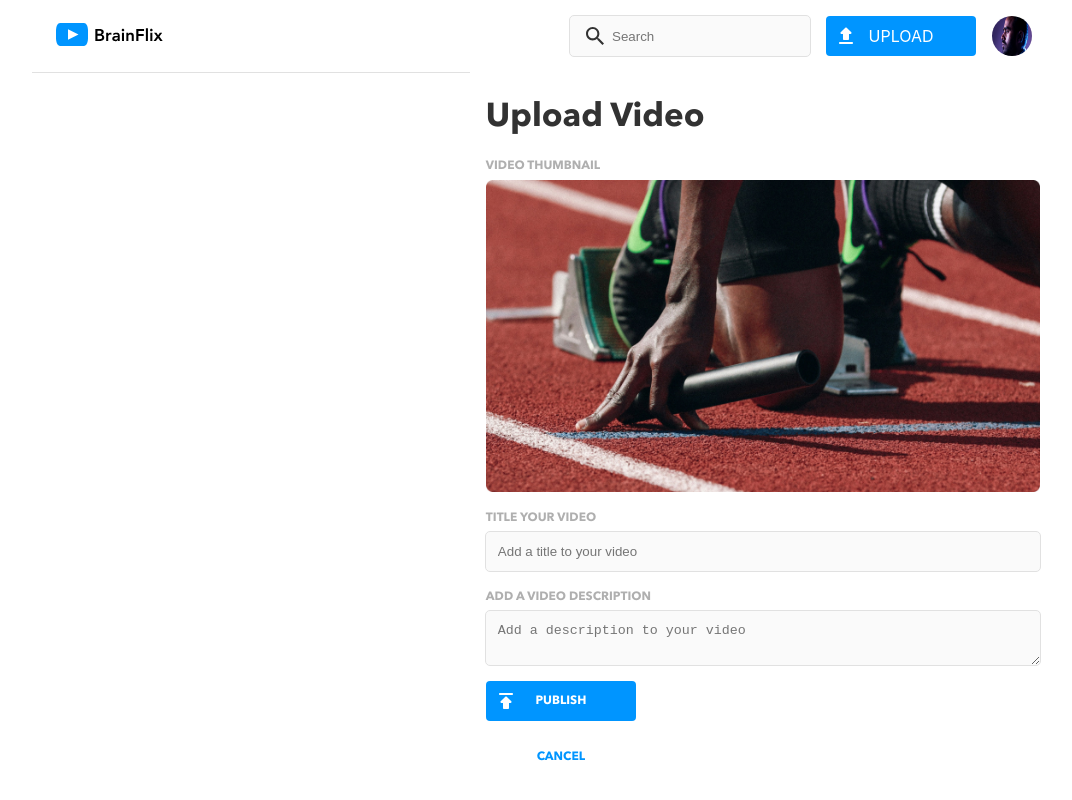
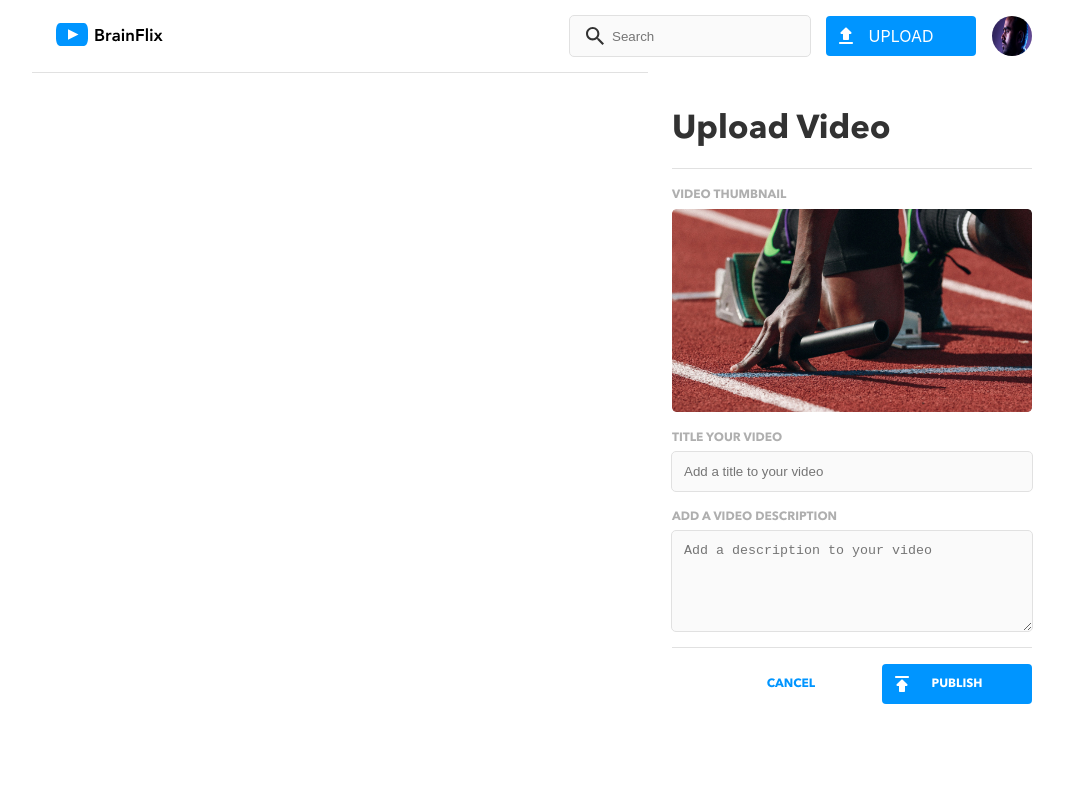
Before and after one commit to ganiular/video-web-demo, a React (Create React App) app: page /upload-video in a window 1280 px wide. Shown: the whole page, without its empty margins (96-1168 px from the left). Built offline with nearby package versions, Linux system fonts and the light colour scheme.

Commit message:
tablet design

```diff
--- a/src/components/VideoForm/VideoForm.js
+++ b/src/components/VideoForm/VideoForm.js
@@ -21,6 +21,7 @@ function VideoForm() {
                     <textarea className='video-form__text' placeholder="Add a description to your video"></textarea>
                 </div>
             </div>
+            <div className='divider not-mobile'></div>
             <div className='video-form__actions'>
                 <TextAndIconButton icon={publishIcon} text="PUBLISH" />
                 <CancelButton />
--- a/src/components/VideoForm/VideoForm.scss
+++ b/src/components/VideoForm/VideoForm.scss
@@ -31,7 +31,7 @@
         border-radius: 4px;
         border: none;
         outline: 1px solid $mercury-color;
-        resize: vertical;
+
 
         &:active,
         &:focus-within {
@@ -52,4 +52,22 @@
     label {
         color: $silver-color;
     }
+
+    textarea {
+        resize: vertical;
+        height: 100px;
+    }
 }
+
+@include tablet {
+    .video-form {
+
+        &__image {
+            width: 360px;
+        }
+
+        &__actions {
+            flex-direction: row-reverse;
+        }
+    }
+}
--- a/src/pages/VideoUpload/VideoUpload.js
+++ b/src/pages/VideoUpload/VideoUpload.js
@@ -7,6 +7,7 @@ function VideoUploadPage() {
             <div className='divider'></div>
             <section className='upload-section'>
                 <h1 className='upload-section__header'>Upload Video</h1>
+                <div className='divider not-mobile'></div>
                 <VideoForm />
             </section>
         </main>
--- a/src/pages/VideoUpload/VideoUpload.scss
+++ b/src/pages/VideoUpload/VideoUpload.scss
@@ -1,7 +1,15 @@
+@import '../../styles/partials/variable';
+@import '../../styles/partials/mixins';
+
 .upload-section {
+    display: flex;
+    flex-direction: column;
+    gap: 16px;
     padding: 24px 16px 16px;
+}
 
-    &__header {
-        padding-bottom: 16px;
+@include tablet {
+    .upload-section {
+        padding: 36px 24px 24px;
     }
 }
--- a/src/styles/partials/_global.scss
+++ b/src/styles/partials/_global.scss
@@ -11,6 +11,10 @@
     width: 100%;
     height: 1px;
     background-color: $mercury-color;
+
+    &.not-mobile {
+        display: none;
+    }
 }
 
 @include tablet {
@@ -18,5 +22,9 @@
         &.mobile {
             display: none;
         }
+
+        &.not-mobile {
+            display: block;
+        }
     }
 }
```
